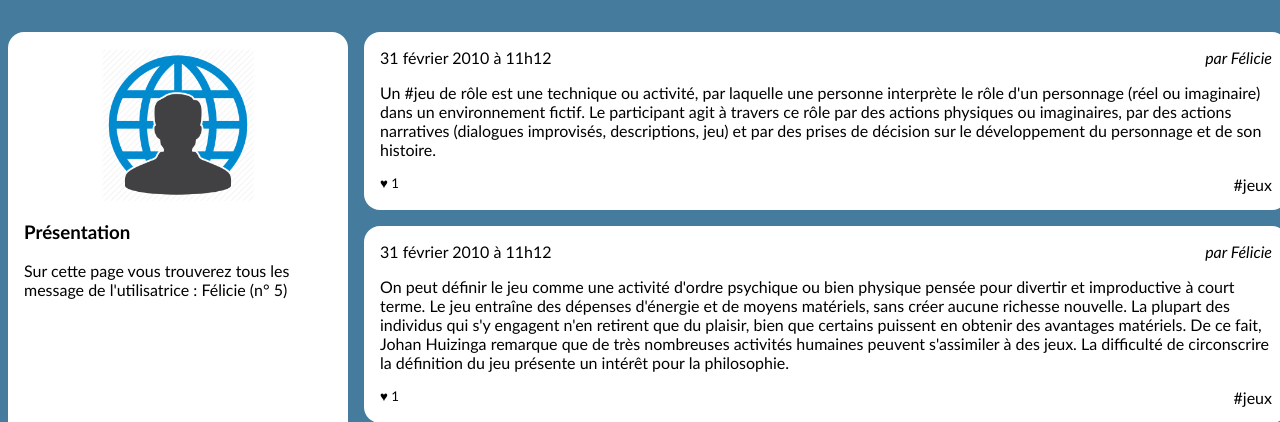
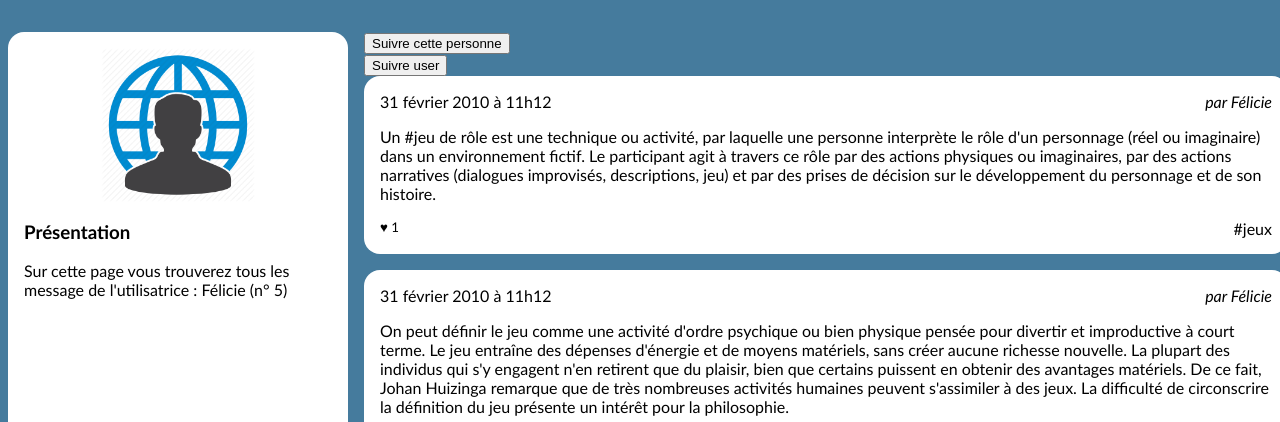
Before and after one commit to adatechschool/project-collectif---reseau-social-php-thomas-arthur-estherl-camille, a PHP site: page /wall.php?user_id=5 in a window 1280 px wide. Shown: the part 91-513 px from the top of the page. Run offline with PHP 8.4, Linux system fonts and the light colour scheme; a user stored in the database is signed in; data comes from the database, SQL or seed files in the repository.

Commit message:
dernier éléments modifiés hier soir

```diff
--- a/niveau1/niv1/wall.php
+++ b/niveau1/niv1/wall.php
@@ -67,6 +67,14 @@ session_start();
             </aside>
             <main>
                 <?php
+                if ($userId != $_SESSION['connected_id']){
+                ?>
+                <button type="button">Suivre cette personne<?php ?></button>
+                <form action="followers.php" method="post">
+                        <input type='submit' value= "Suivre user">
+                    </form>
+                <?php }
+                //écrire un nouveau post avec connexion vérifiée
                 if ($userId == $_SESSION['connected_id']) {
                 ?>
 
@@ -78,6 +86,7 @@ session_start();
                 /**
                  * Etape 3: récupérer tous les messages de l'utilisatrice
                  */
+
 
                 $laQuestionEnSql = "
                     SELECT posts.content, posts.created, users.alias as author_name,
```
